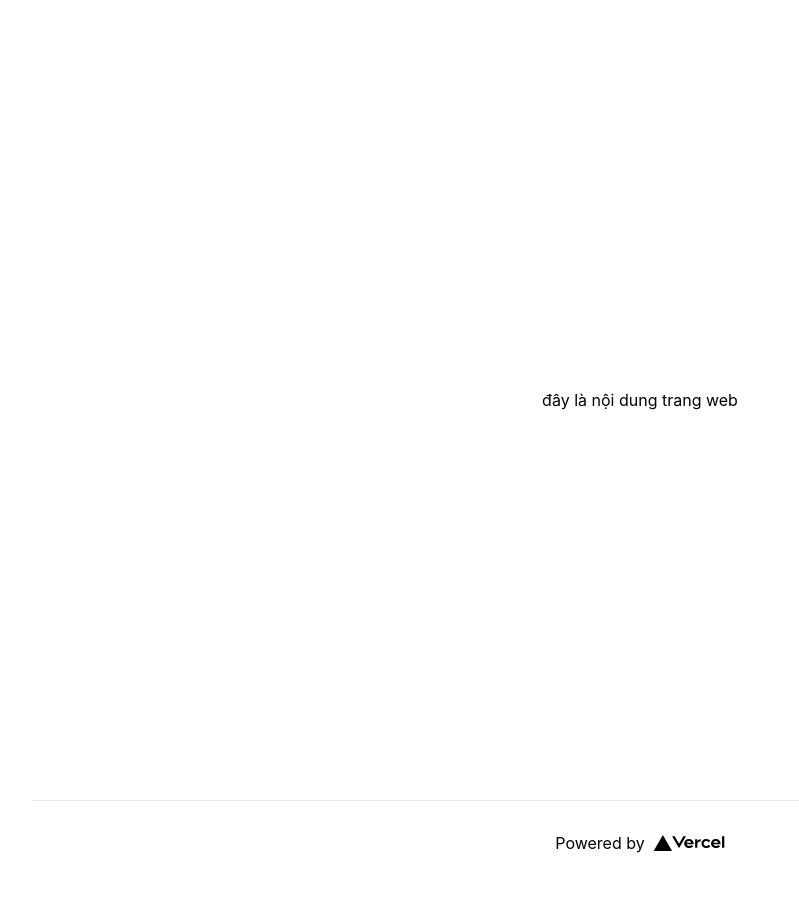
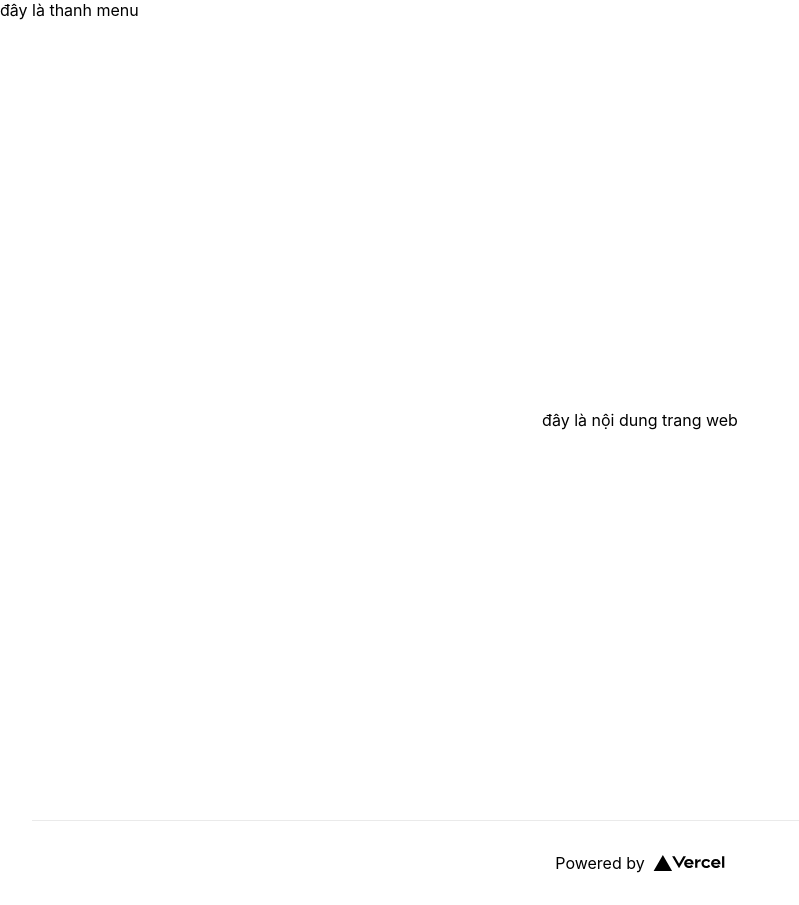
Before and after one commit to nguyenvancongdev/congnguyendev, a Next.js app: page / in a window 1280 px wide. Shown: the whole page, without its empty margins (0-799 px from the left). Built offline with nearby package versions, Linux system fonts and the light colour scheme.

Commit message:
Update _app.tsx

```diff
--- a/pages/_app.tsx
+++ b/pages/_app.tsx
@@ -2,7 +2,12 @@ import '../styles/globals.css'
 import type { AppProps } from 'next/app'
 
 function MyApp({ Component, pageProps }: AppProps) {
-  return <Component {...pageProps} />
+  return (
+    <>
+    <div>đây là thanh menu</div>
+    <Component {...pageProps} />
+    </>
+   )
 }
 
 export default MyApp
```
